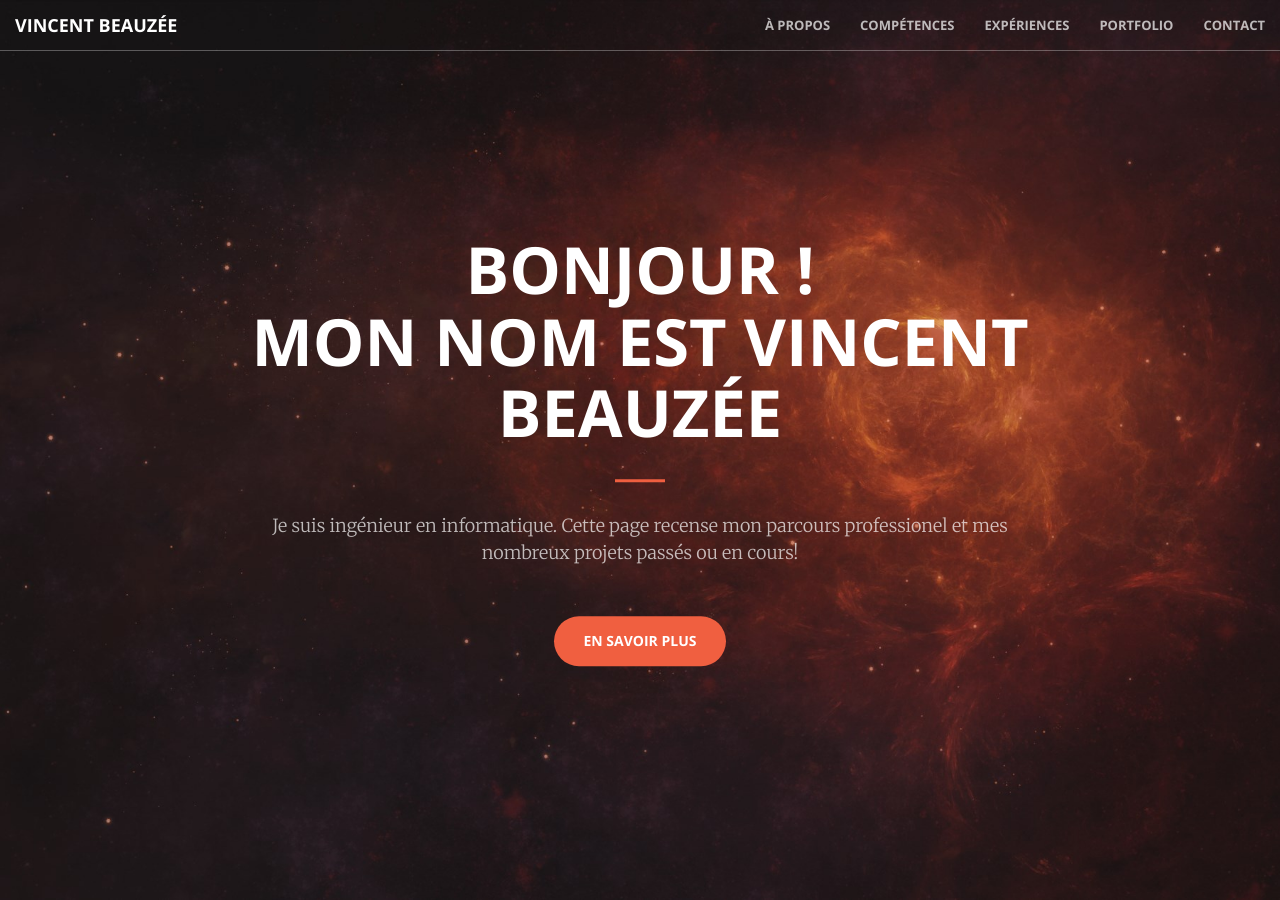
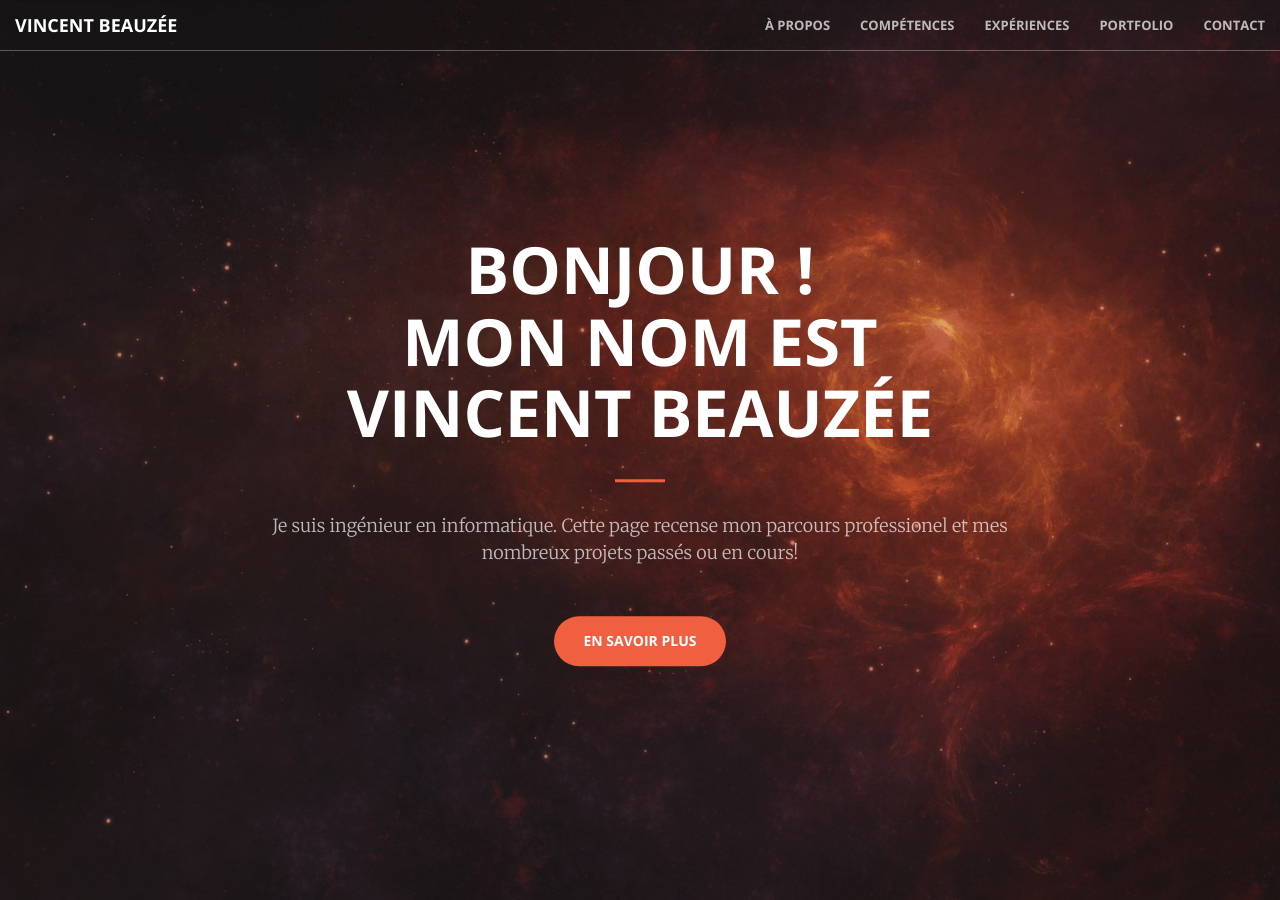
Before and after one commit to vBeauzee/vbeauzee.github.io, a Jekyll site: the page built from index.html, in a window 1280 px wide and 900 px high. Built offline with Jekyll 4.4.1, drawn with Linux system fonts in a browser that asks for light colours; some of the changed text lies outside the part shown.

Commit message:
update experiences.html + fix CSS + update layout

```diff
--- a/_includes/experiences.html
+++ b/_includes/experiences.html
@@ -2,11 +2,12 @@
     <div class="container">
         <div class="row">
             <div class="col-lg-8 col-lg-offset-2 text-center">
-                <h1 class="section-heading">Exp&Eacute;riences professionnelles</h1>
+				<div class="red-bg">
+					<h1 class="section-heading">Exp&eacute;riences</h1>
 
 					<hr class="light">
 					<h2>Depuis Juin 2014</h2>
-                <p class="text-faded"><b>Ballistic Frogs :</b> Fondateur, Game Designer et D&eacute;veloppeur</p>
+					<h3><b>Ballistic Frogs :</b> Fondateur, Game Designer et D&eacute;veloppeur</h3>
 					<p class="text-faded">J'ai co-fond&eacute; le studio de jeux indépendants <a href="http://www.ballisticfrogs.com">Ballistic Frogs</a>. J'y ai conçu mon premier jeu vid&eacute;o commercial : <a href="http://www.psychostarshiprampage.com">Psycho Starship Rampage</a>. Disponible sur PC/MAC/Linux depuis le 28 septembre 2015. Il est distribu&eacute; sur la plateforme majeure du jeux vidéo PC : <a href="http://store.steampowered.com/app/386560/?l=french">Steam</a></p>
 
 					<hr class="light">
@@ -15,10 +16,16 @@
 					<p class="text-faded">J'ai particip&eacute; &egrave; la conception, au d&eacute;veloppement et &egrave; la maintenance d'un sous-syt&egrave;me applicatif centrale du SI BIOS de l'op&eacute;rateur SFR. Actuellement utilis&eacute; en production cette application g&egrave;re en temps r&eacute;&eacute;l les commandes clients de l'op&eacute;rateur. J'en suis l'actuel leader technique</p>
 
 					<hr class="light">
+					<h2>Juillet 2011</h2>
+					<h3><b>Master Informatiques des images et des réseaux</b></h3>
+					<p class="text-faded">Je suis diplom&eacute; d'un Master d'informatique à l'universit&eacute; de Vannes. J'y ai acquis toutes les comp&eacute;tences nécessaires &agrave; la r&eacute;alisation de tous types de projets informatiques, de la conception initiale &agrave; a la . J'y ai d&eacute;velop&eacute; la curiosit&eacute; d'apprendre et la capacit&eacute; d'adaptation &agrave; toutes les nouvelles technologies informatiques actuelles et futur.</p>
+
+					<hr class="light">
 					<h2>De Janvier 2011 &agrave; Juillet 2011</h2>
 					<h3><b>Thales Communications et Sécurité :</b> Stagiaire R&D en interface tactile pour la guerre &eacute;l&eacute;tronique</h3>
 					<p class="text-faded">Apr&egrave;s avoir effectu&eacute; un &eacute;tat de l'art, j'ai concu un prototype d'interface tactile pour un capteur de goniom&eacute;trie, destin&eacute;e &egrave; &ecirc;tre utilis&eacute; par les soldats sur les zones de conflits.</p>
 				</div>
             </div>
         </div>
+    </div>
 </section>
--- a/_includes/header.html
+++ b/_includes/header.html
@@ -1,7 +1,7 @@
 <header>
     <div class="header-content">
         <div class="header-content-inner">
-            <h1>Bonjour !<br>Mon nom est Vincent Beauz&Eacute;e</h1>
+            <h1>Bonjour !<br>Mon nom est<br>Vincent Beauz&Eacute;e</h1>
             <hr>
             <p>Je suis ing&eacute;nieur en informatique. Cette page recense mon parcours professionel et mes nombreux projets pass&eacute;s ou en cours!</p>
             <a href="#competences" class="btn btn-primary btn-xl page-scroll">En savoir plus</a>
--- a/_sass/_base.scss
+++ b/_sass/_base.scss
@@ -27,7 +27,7 @@
     }
 }
 
-a.text-faded {
+a.red-bg {
 	color: white;
     &:hover,
     &:focus {
```
Lines whose indentation alone changed are shown as unchanged.
